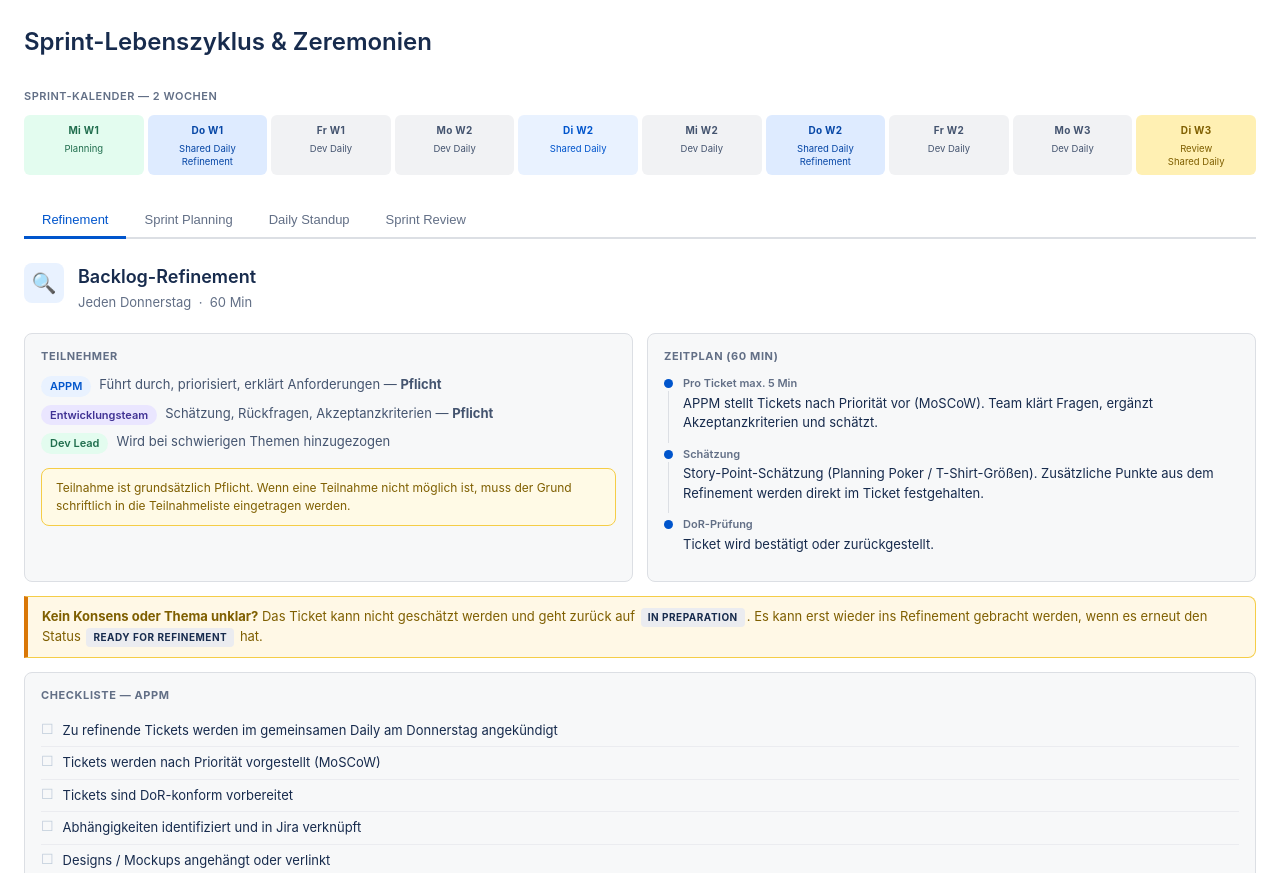
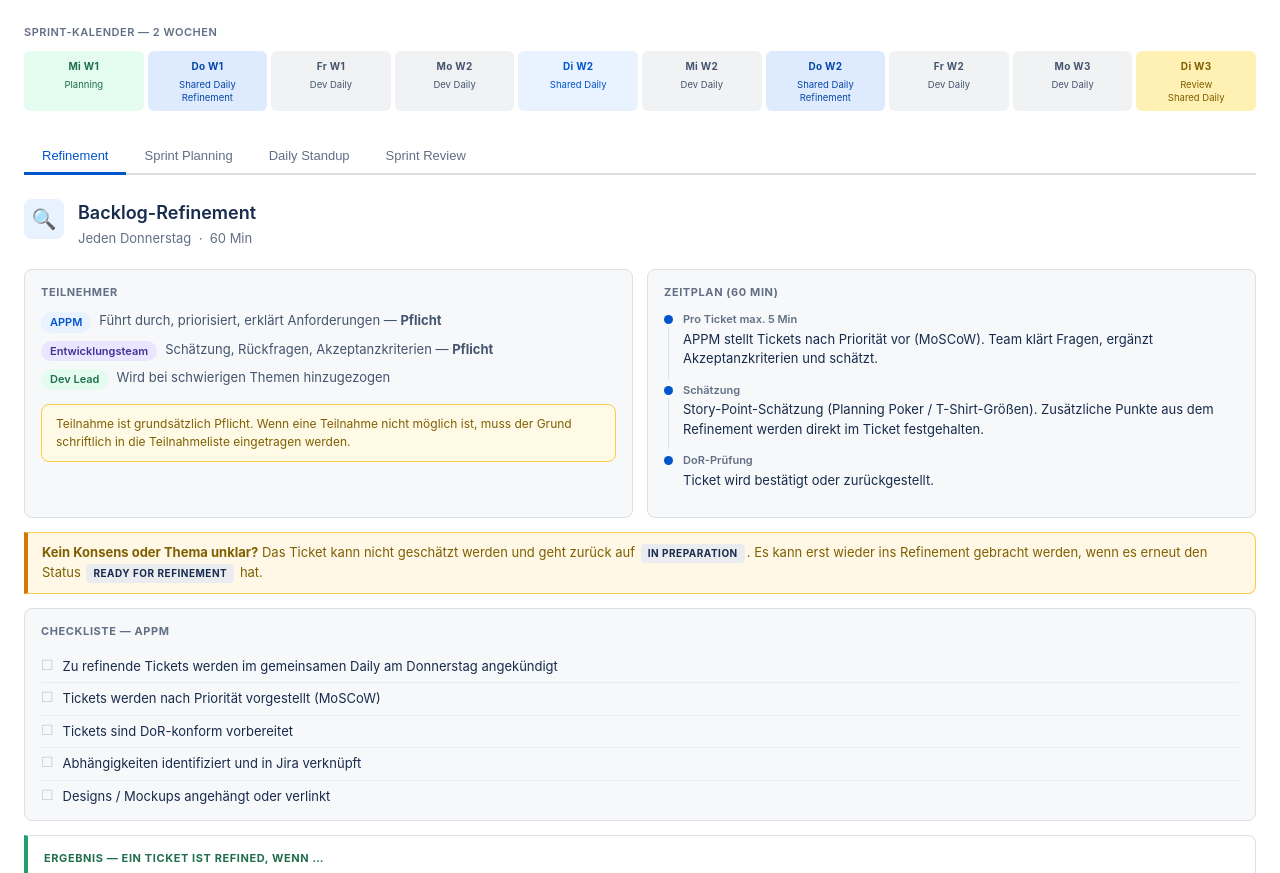
Before and after one commit to danicsel/Sprint-ES, a plain HTML site: page index.html in a window 1280 px wide. Shown: the top 873 px of the page. Drawn offline with Linux system fonts and the light colour scheme.

Commit message:
Update index.html

```diff
--- a/index.html
+++ b/index.html
@@ -88,10 +88,6 @@
 </style>
 </head>
 <body>
-
-<div class="page-header">
-  <div class="page-title">Sprint-Lebenszyklus &amp; Zeremonien</div>
-</div>
 
 <!-- Sprint Kalender — starts on Planning (Mi W1) -->
 <div class="timeline-wrap">
```
